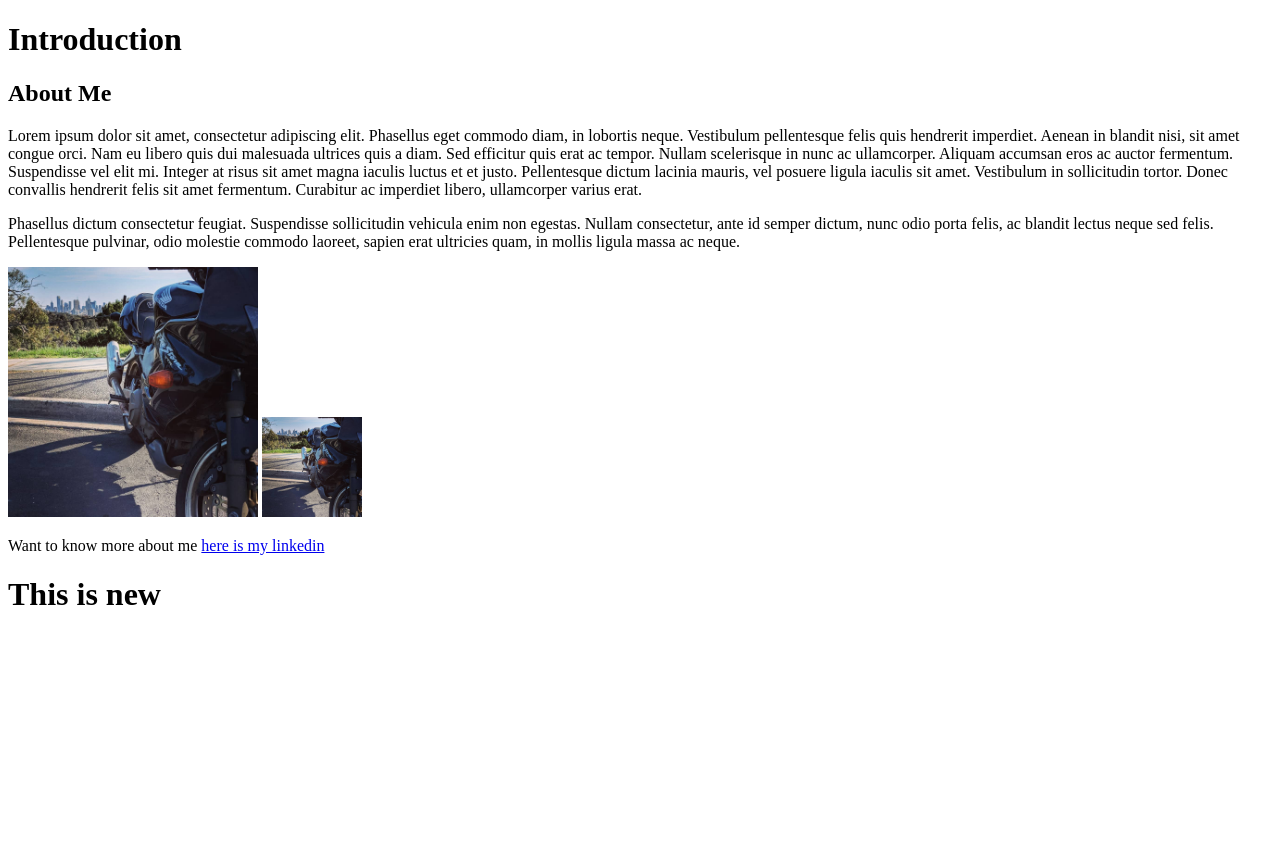
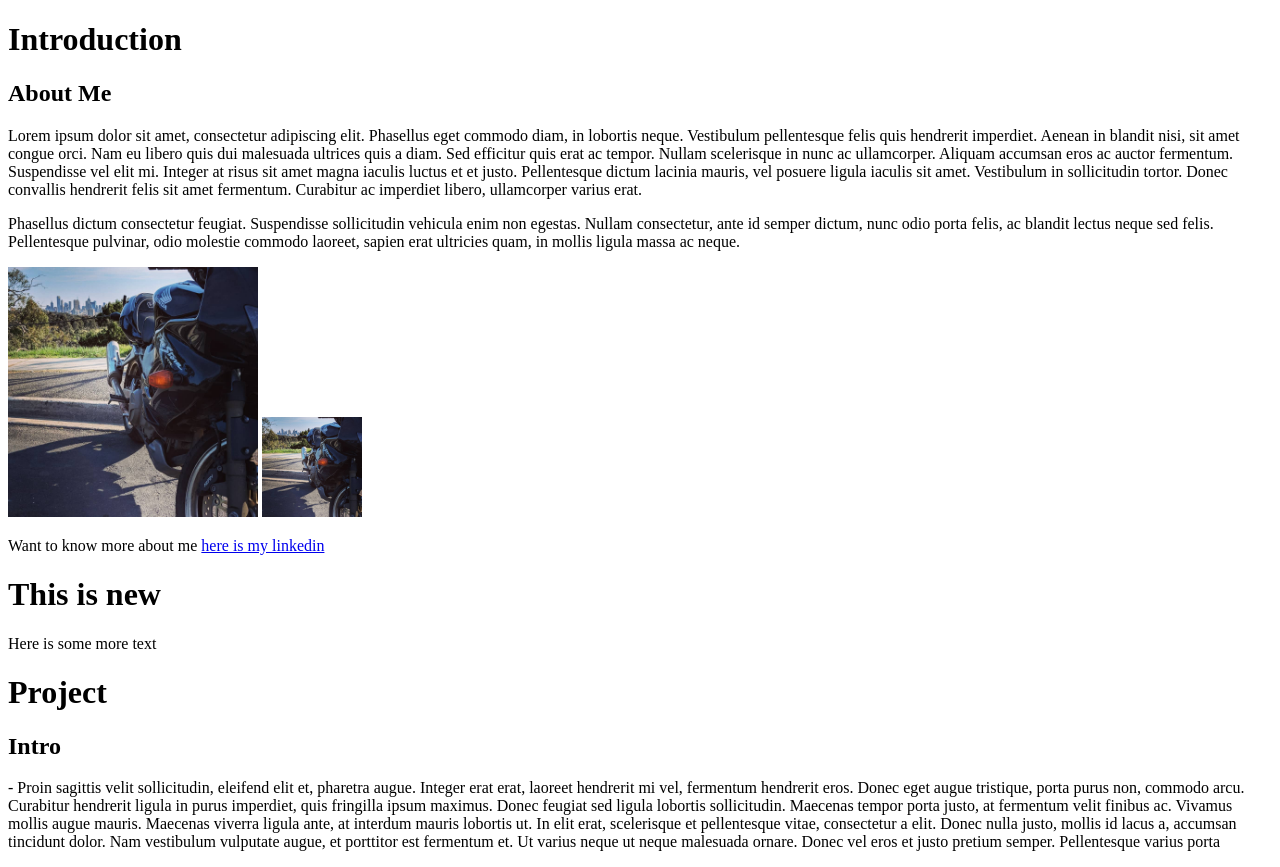
Before and after one commit to e07593/newrepotues, a plain HTML site: page index.html in a window 1280 px wide. Before the commit the page ends 800 px from the top, so only its background shows below. Drawn offline with Linux system fonts and the light colour scheme.

Commit message:
Project Update

```diff
--- a/index.html
+++ b/index.html
@@ -18,5 +18,12 @@
 
 
         <h1>This is new</h1>
+
+        <p>Here is some more text</p>
+
+
+        <h1>Project</h1>
+        <h2>Intro</h2>
+        <p>-	Proin sagittis velit sollicitudin, eleifend elit et, pharetra augue. Integer erat erat, laoreet hendrerit mi vel, fermentum hendrerit eros. Donec eget augue tristique, porta purus non, commodo arcu. Curabitur hendrerit ligula in purus imperdiet, quis fringilla ipsum maximus. Donec feugiat sed ligula lobortis sollicitudin. Maecenas tempor porta justo, at fermentum velit finibus ac. Vivamus mollis augue mauris. Maecenas viverra ligula ante, at interdum mauris lobortis ut. In elit erat, scelerisque et pellentesque vitae, consectetur a elit. Donec nulla justo, mollis id lacus a, accumsan tincidunt dolor. Nam vestibulum vulputate augue, et porttitor est fermentum et. Ut varius neque ut neque malesuada ornare. Donec vel eros et justo pretium semper. Pellentesque varius porta </p>
   </body>
 </html>
```
